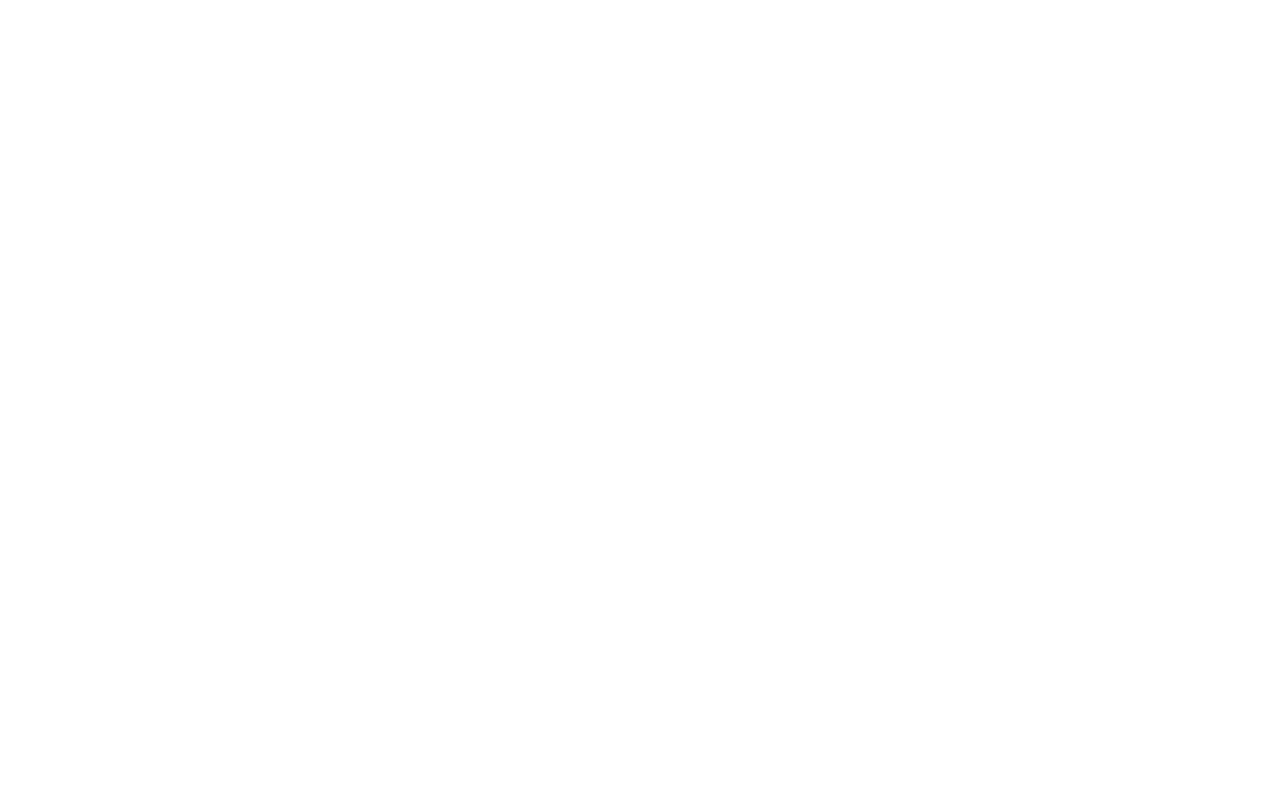
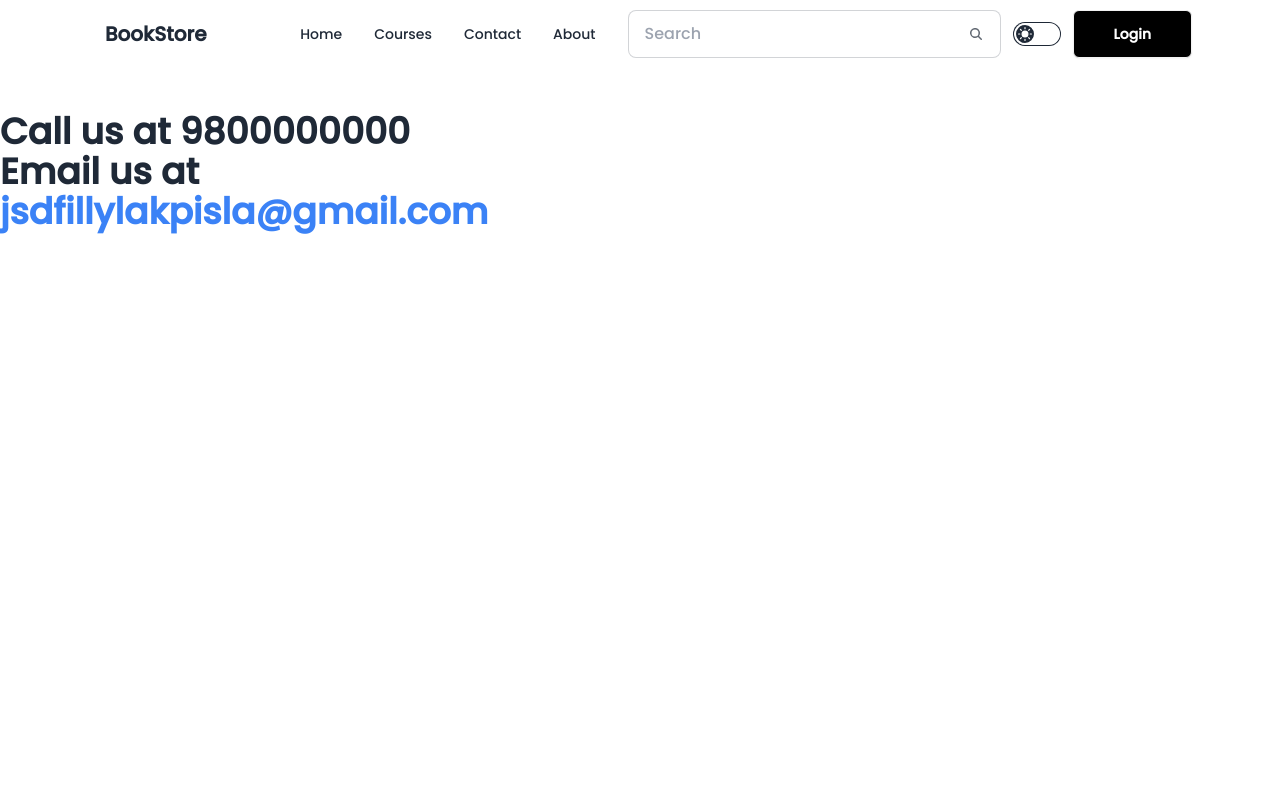
Before and after one commit to a-nischal/BookStore, a React (Vite) app in the folder Frontend/: page /Contact in a window 1280 px wide. Before the commit this address had no page. Shown: the top 800 px of the page. Built offline with nearby package versions, Linux system fonts and the light colour scheme.

Commit message:
added new route

```diff
--- a/Frontend/src/App.jsx
+++ b/Frontend/src/App.jsx
@@ -1,7 +1,7 @@
-import React from "react";
 import Home from "./Home/Home";
 import { Route, Routes } from "react-router-dom";
 import Courses from "./components/Courses/Course1";
+import Contact from "./components/Contact/Contact";
 
 const App = () => {
   return (
@@ -12,6 +12,7 @@
         <Routes>
           <Route path="/" element={<Home />} />
           <Route path="/Courses" element={<Courses />}/>
+          <Route path="/Contact" element={<Contact/> } />
         </Routes>
       </div>
     </>
--- a/Frontend/src/Home/Card.jsx
+++ b/Frontend/src/Home/Card.jsx
@@ -8,7 +8,7 @@
       <div className="mt-4 my-3 p-3">
         <div className="card bg-base-100 w-92 shadow-xl hover:scale-90 duration-200">
           <figure>
-            <img src={image} alt="Shoes" />
+            <img src={image} alt={name || "Product"} />
           </figure>
           <div className="card-body">
             <h2 className="card-title">
@@ -19,7 +19,9 @@
             <div className="card-actions flex justify-between">
               <div className="badge badge-outline px-4 py-5">${price}</div>
               <div className="badge badge-outline hover:bg-pink-500 hover:text-white px-4 py-5 duration-200">
-                Buy Now
+                <button>
+                  <a href="/"> Buy Now </a>
+                </button>
               </div>
             </div>
           </div>
--- a/Frontend/src/Home/Navbar.jsx
+++ b/Frontend/src/Home/Navbar.jsx
@@ -52,7 +52,7 @@
         </details> */}
       </li>
       <li>
-        <a>Contact</a>
+        <a href="/Contact">Contact</a>
       </li>
       <li>
         <a>About</a>
--- /dev/null
+++ b/Frontend/src/components/Contact/Contact.jsx
@@ -0,0 +1,17 @@
+import Navbar from "../../Home/Navbar";
+import Footer from "../../Home/Footer";
+import Contacts from "../Contacts";
+
+function Contact() {
+  return (
+    <>
+      <Navbar />
+      <div className="min-h-screen">
+        <Contacts />
+      </div>
+      <Footer />
+    </>
+  );
+}
+
+export default Contact;
--- /dev/null
+++ b/Frontend/src/components/Contacts.jsx
@@ -0,0 +1,12 @@
+function Contacts() {
+  return (
+    <div className="mt-28 text-4xl font-semibold">
+      Call us at 9800000000
+      <div>
+        Email us at <div className="text-blue-500">jsdfillylakpisla@gmail.com</div>
+      </div>
+    </div>
+  );
+}
+
+export default Contacts;
```
